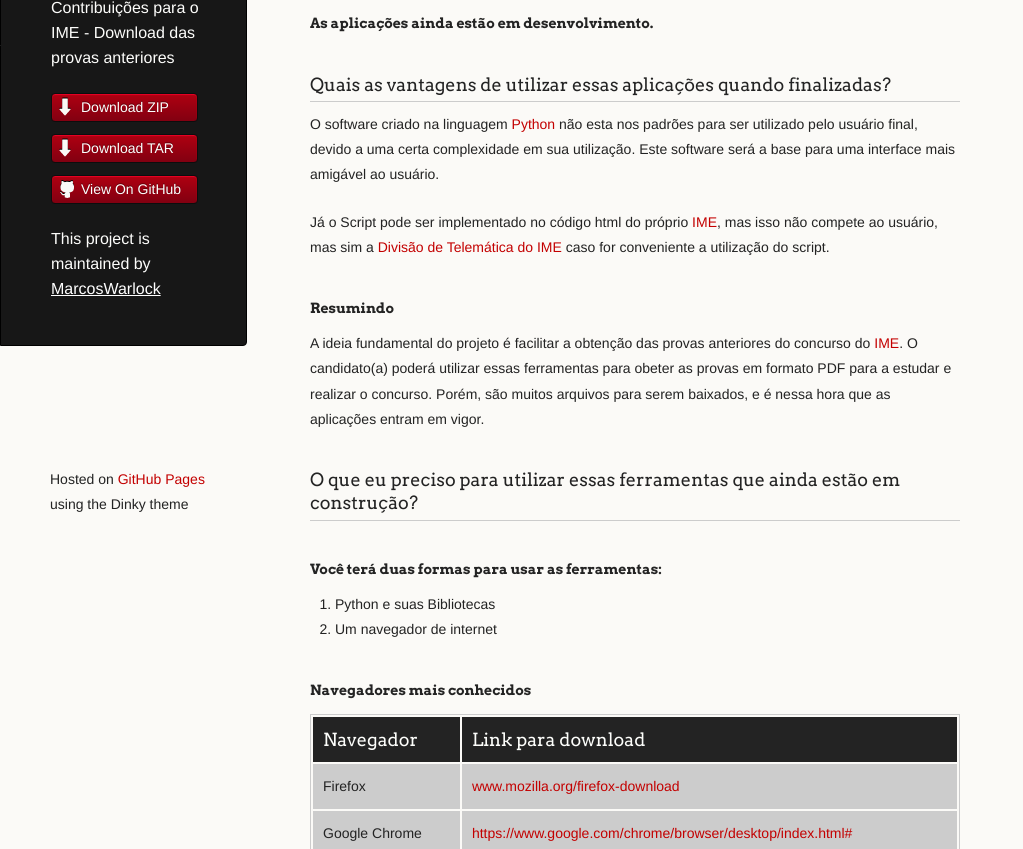
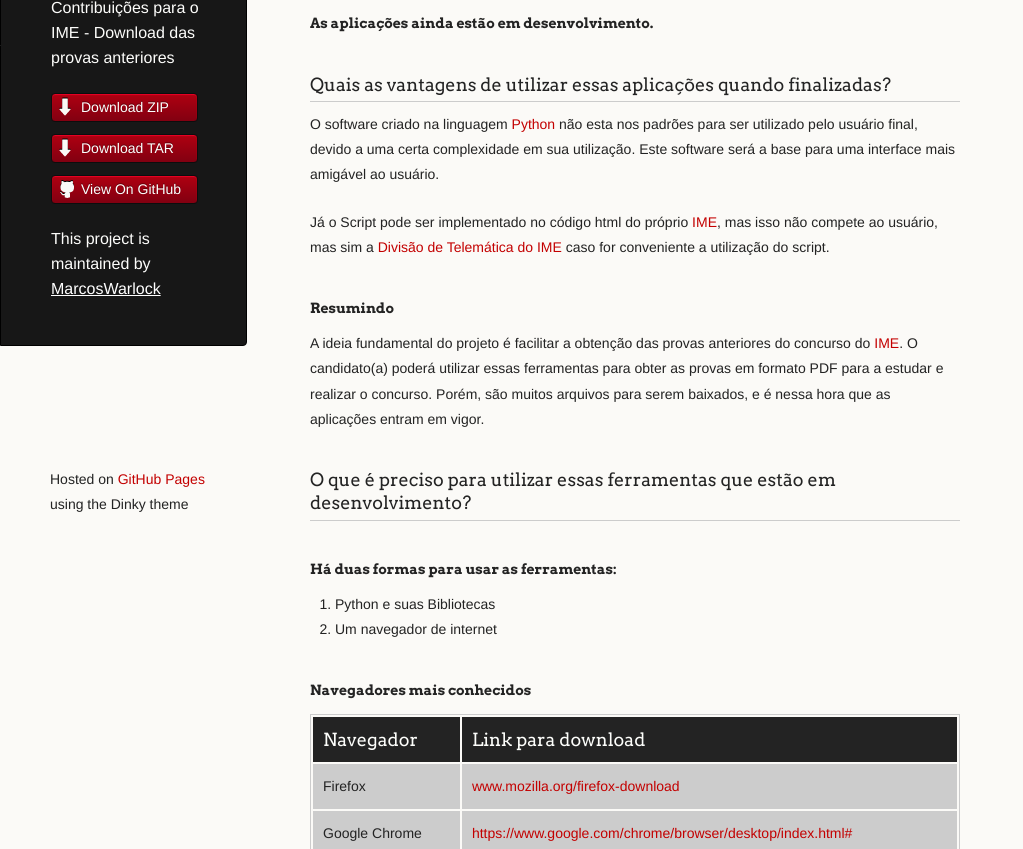
Before and after one commit to MarcosWarlock/IME, a plain HTML site: page index.html in a window 1280 px wide. Shown: the part 251-1100 px from the top of the page, without its empty margins (0-1023 px from the left). Drawn offline with Linux system fonts and the light colour scheme.

```diff
--- a/index.html
+++ b/index.html
@@ -53,13 +53,13 @@
 <h4>
 <a id="resumindo" class="anchor" href="#resumindo" aria-hidden="true"><span aria-hidden="true" class="octicon octicon-link"></span></a>Resumindo</h4>
 
-<p>A ideia fundamental do projeto é facilitar a obtenção das provas anteriores do concurso do <a href="http://www.ime.eb.br/provas-anteriores-cfg.html">IME</a>. O candidato(a) poderá utilizar essas ferramentas para obeter as provas em formato PDF para a estudar e realizar o concurso. Porém, são muitos arquivos para serem baixados, e é nessa hora que as aplicações entram em vigor.</p>
+<p>A ideia fundamental do projeto é facilitar a obtenção das provas anteriores do concurso do <a href="http://www.ime.eb.br/provas-anteriores-cfg.html">IME</a>. O candidato(a) poderá utilizar essas ferramentas para obter as provas em formato PDF para a estudar e realizar o concurso. Porém, são muitos arquivos para serem baixados, e é nessa hora que as aplicações entram em vigor.</p>
 
 <h3>
-<a id="o-que-eu-preciso-para-utilizar-essas-ferramentas-que-ainda-estão-em-construção" class="anchor" href="#o-que-eu-preciso-para-utilizar-essas-ferramentas-que-ainda-est%C3%A3o-em-constru%C3%A7%C3%A3o" aria-hidden="true"><span aria-hidden="true" class="octicon octicon-link"></span></a>O que eu preciso para utilizar essas ferramentas que ainda estão em construção?</h3>
+<a id="o-que-é-preciso-para-utilizar-essas-ferramentas-que-estão-em-desenvolvimento" class="anchor" href="#o-que-%C3%A9-preciso-para-utilizar-essas-ferramentas-que-est%C3%A3o-em-desenvolvimento" aria-hidden="true"><span aria-hidden="true" class="octicon octicon-link"></span></a>O que é preciso para utilizar essas ferramentas que estão em desenvolvimento?</h3>
 
 <h4>
-<a id="você-terá-duas-formas-para-usar-as-ferramentas" class="anchor" href="#voc%C3%AA-ter%C3%A1-duas-formas-para-usar-as-ferramentas" aria-hidden="true"><span aria-hidden="true" class="octicon octicon-link"></span></a>Você terá duas formas para usar as ferramentas:</h4>
+<a id="há-duas-formas-para-usar-as-ferramentas" class="anchor" href="#h%C3%A1-duas-formas-para-usar-as-ferramentas" aria-hidden="true"><span aria-hidden="true" class="octicon octicon-link"></span></a>Há duas formas para usar as ferramentas:</h4>
 
 <ol>
 <li>Python e suas Bibliotecas</li>
```
Also changed, not shown: params.json (+1 -1 lines).
